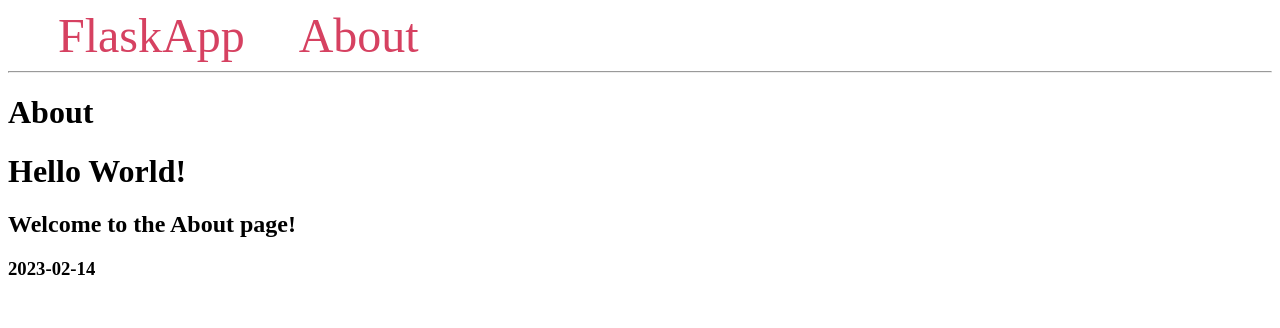
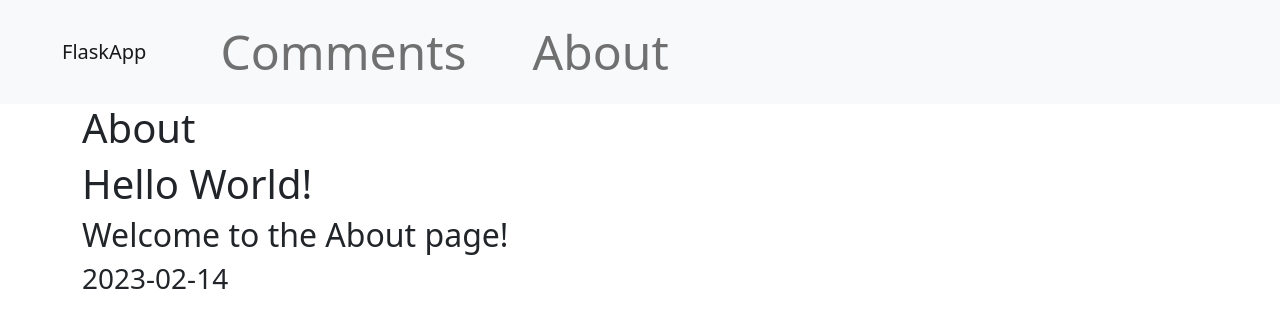
Before and after one commit to MartinKayz/APIs-with-Flask, a Flask app: page /about/ in a window 1280 px wide. Shown: the top 328 px of the page. Run offline with Flask 2, Linux system fonts and the light colour scheme.

Commit message:
Modified base template

```diff
--- a/Rendering_Templates/templates/base.html
+++ b/Rendering_Templates/templates/base.html
@@ -1,7 +1,12 @@
 <!DOCTYPE html>
 <html lang="en">
 <head>
-    <meta charset="UTF-8">
+    <!-- Required meta tags -->
+    <meta charset="utf-8">
+    <meta name="viewport" content="width=device-width, initial-scale=1">
+
+    <!-- Bootstrap CSS -->
+    <link href="https://cdn.jsdelivr.net/npm/bootstrap@5.1.0/dist/css/bootstrap.min.css" rel="stylesheet" integrity="sha384-KyZXEAg3QhqLMpG8r+8fhAXLRk2vvoC2f3B09zVXn8CA5QIVfZOJ3BCsw2P0p/We" crossorigin="anonymous">
     <title>{% block title %} {% endblock %} - FlaskApp</title>
     <style>
         nav a {
@@ -13,13 +18,32 @@
     </style>
 </head>
 <body>
-    <nav>
-        <a href="{{ url_for('hello_world') }}">FlaskApp</a>
-        <a href="{{ url_for('about_page') }}">About</a>
+    <nav class="navbar navbar-expand-lg navbar-light bg-light">
+    <div class="container-fluid">
+        <a class="navbar-brand" href="{{ url_for('hello_world') }}">FlaskApp</a>
+        <button class="navbar-toggler" type="button" data-bs-toggle="collapse" data-bs-target="#navbarNav" aria-controls="navbarNav" aria-expanded="false" aria-label="Toggle navigation">
+        <span class="navbar-toggler-icon"></span>
+        </button>
+        <div class="collapse navbar-collapse" id="navbarNav">
+        <ul class="navbar-nav">
+            <li class="nav-item">
+              <a class="nav-link" href="{{ url_for('comments') }}">Comments</a>
+            </li>
+            <li class="nav-item">
+              <a class="nav-link" href="{{ url_for('about_page') }}">About</a>
+            </li>
+        </ul>
+        </div>
+    </div>
     </nav>
-    <hr>
-    <div class="content">
+    <div class="container">
         {% block content %} {% endblock %}
+
     </div>
+     <!-- Optional JavaScript -->
+
+    <script src="https://cdn.jsdelivr.net/npm/bootstrap@5.1.0/dist/js/bootstrap.bundle.min.js" integrity="sha384-U1DAWAznBHeqEIlVSCgzq+c9gqGAJn5c/t99JyeKa9xxaYpSvHU5awsuZVVFIhvj" crossorigin="anonymous"></script>
+
 </body>
+
 </html>
```
